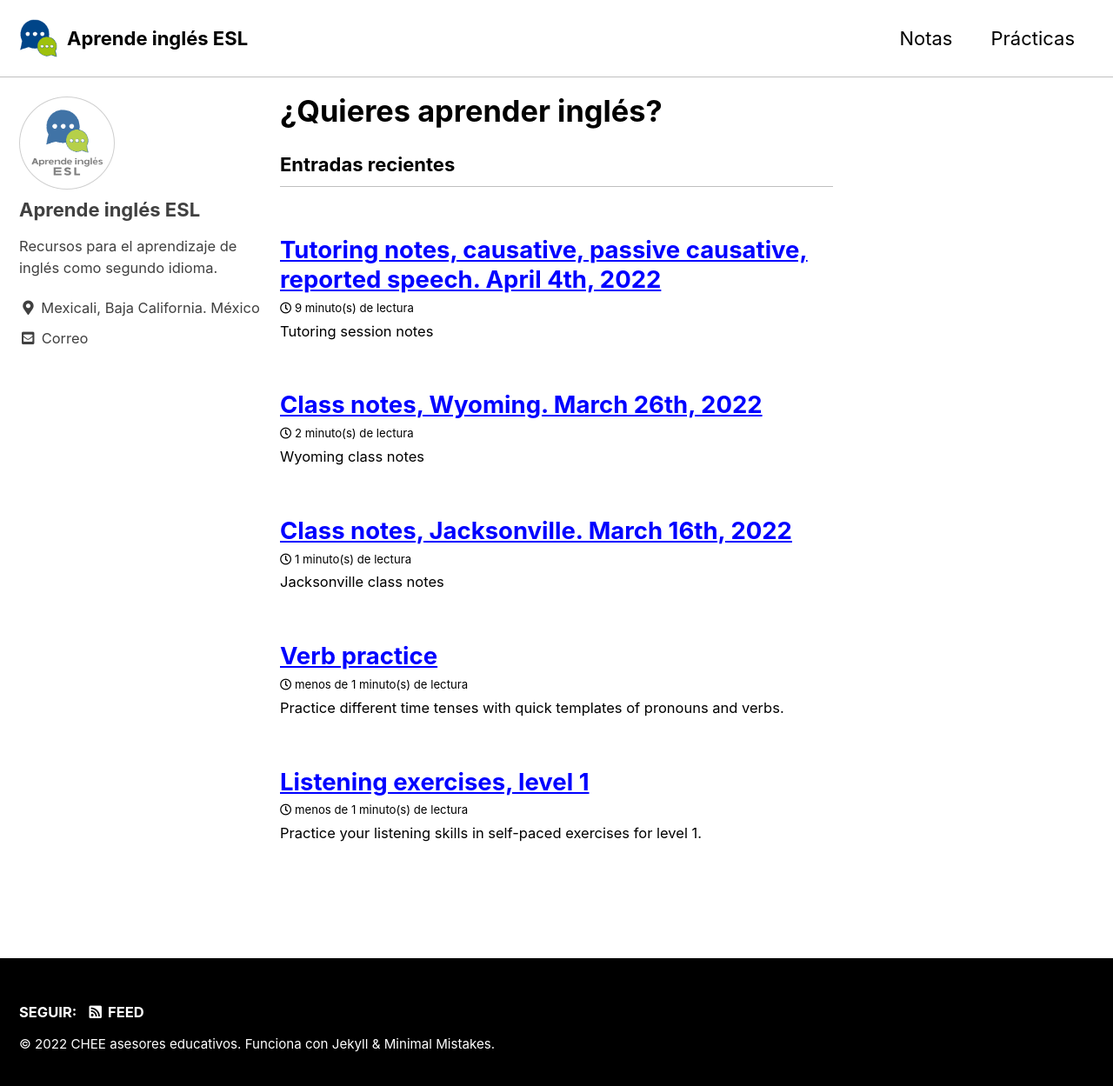
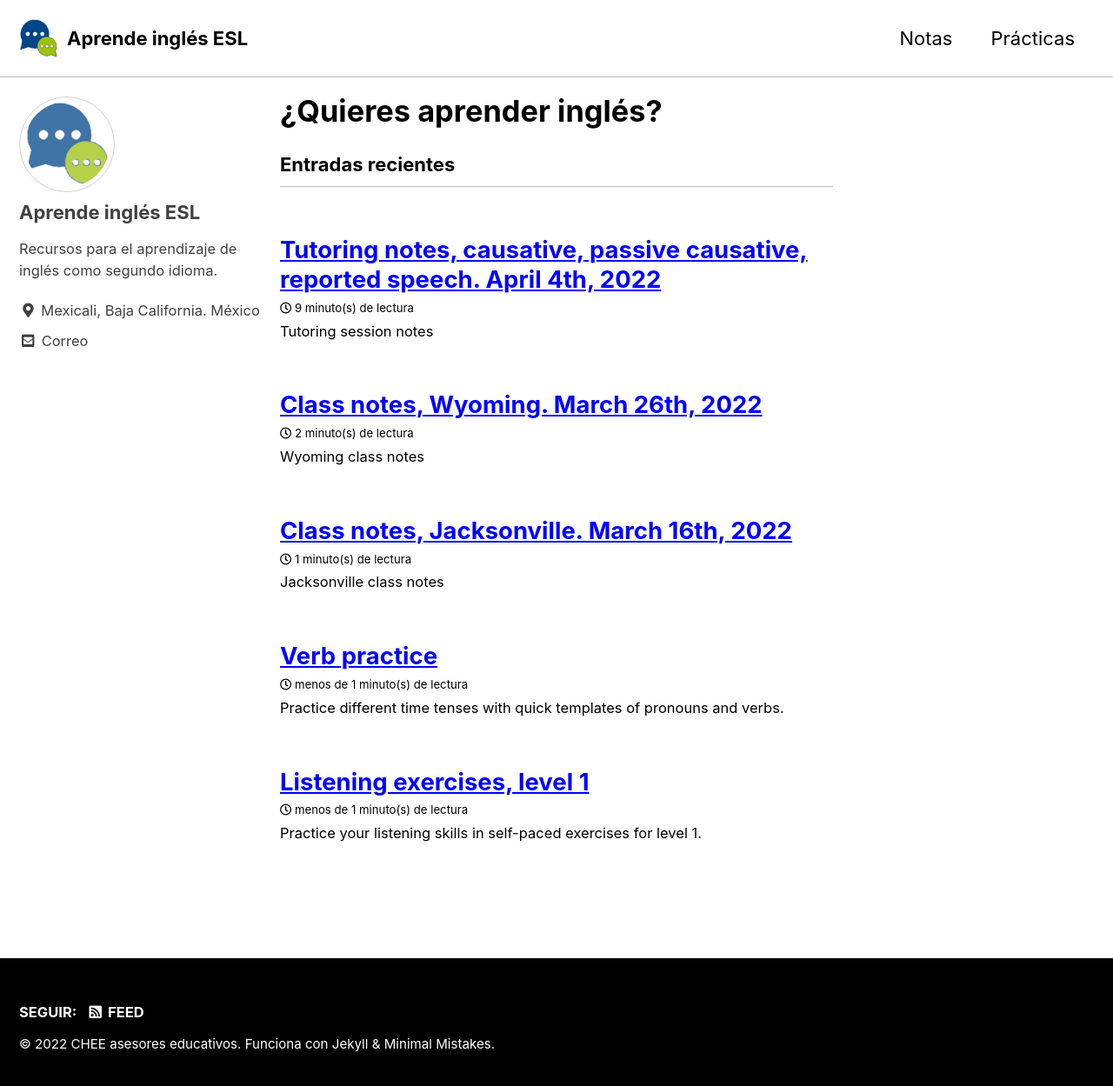
Before and after one commit to camachevaz/ESL, a Jekyll site: the page built from index.md, in a window 1280 px wide and 1257 px high. Shown: the top 1249 px of the window at 87% size. Built offline with Jekyll 4.4.1, drawn with Linux system fonts in a browser that asks for light colours; cached includes are drawn as plain includes.

Commit message:
Update _config.yml

```diff
--- a/_config.yml
+++ b/_config.yml
@@ -103,7 +103,7 @@ analytics:
 # Site Author
 author:
   name             : "Aprende inglés ESL"
-  avatar           : "/assets/img/logo-v.png"
+  avatar           : "/assets/img/mstile-150x150.png"
   bio              : "Recursos para el aprendizaje de inglés como segundo idioma."
   location         : "Mexicali, Baja California. México"
   email            :
```
